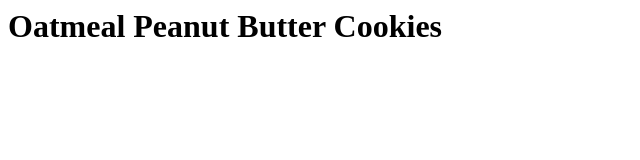
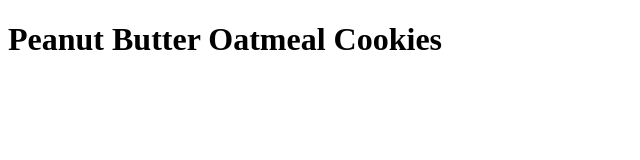
Before and after one commit to Jackallaf/odin-recipes, a plain HTML site: page recipes/pbcookies.html in a window 1280 px wide. Shown: the whole page, without its empty margins (0-640 px from the left). Drawn offline with Linux system fonts and the light colour scheme.

Commit message:
fix link

```diff
--- a/recipes/pbcookies.html
+++ b/recipes/pbcookies.html
@@ -1 +1,12 @@
-<h1>Oatmeal Peanut Butter Cookies</h1>
+<!DOCTYPE html>
+<html lang="en">
+  <head>
+    <meta charset="UTF-8" />
+    <meta http-equiv="X-UA-Compatible" content="IE=edge" />
+    <meta name="viewport" content="width=device-width, initial-scale=1.0" />
+    <title>Peanut Butter Oatmeal Cookies</title>
+  </head>
+  <body>
+    <h1>Peanut Butter Oatmeal Cookies</h1>
+  </body>
+</html>
```
